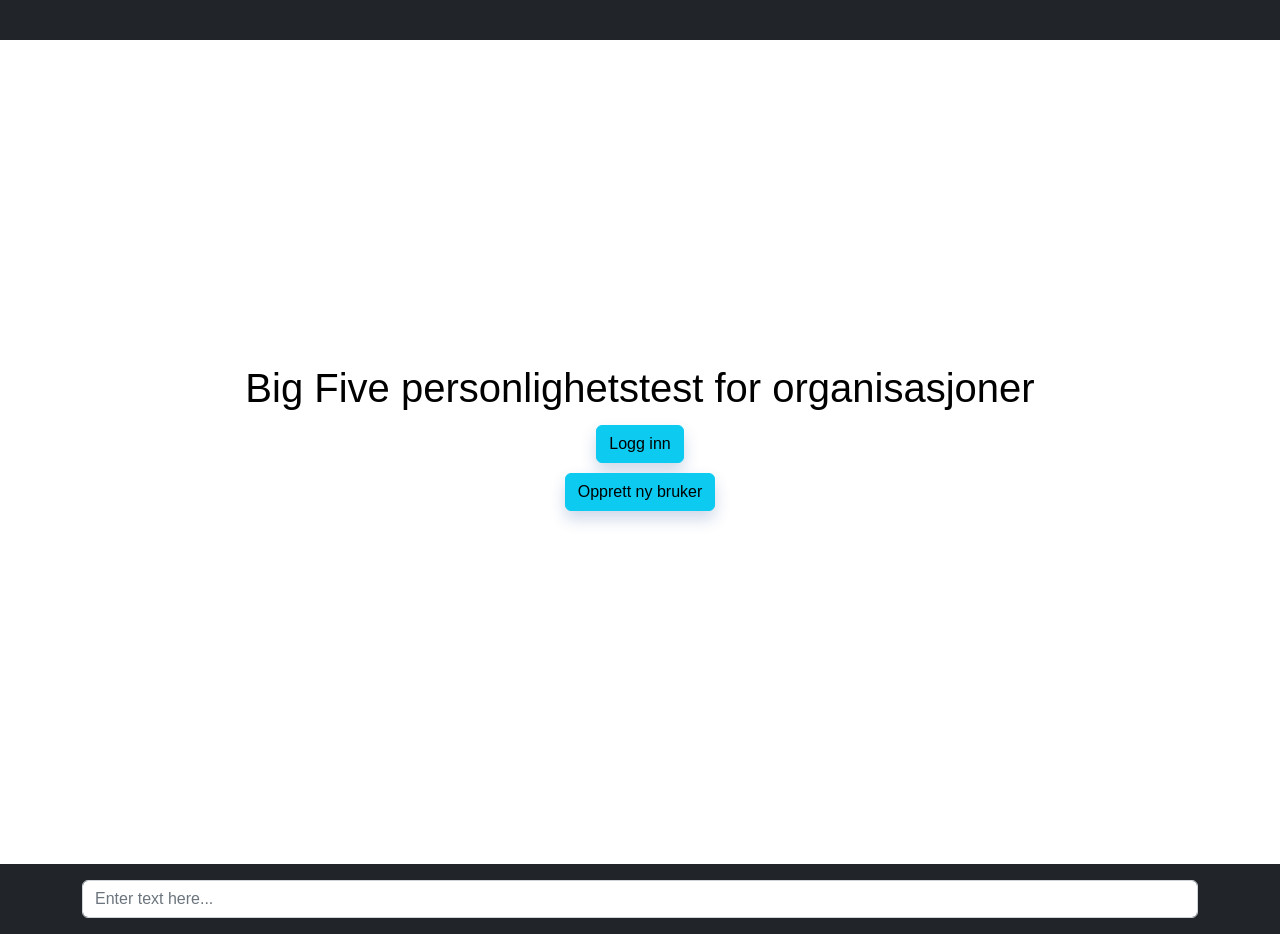
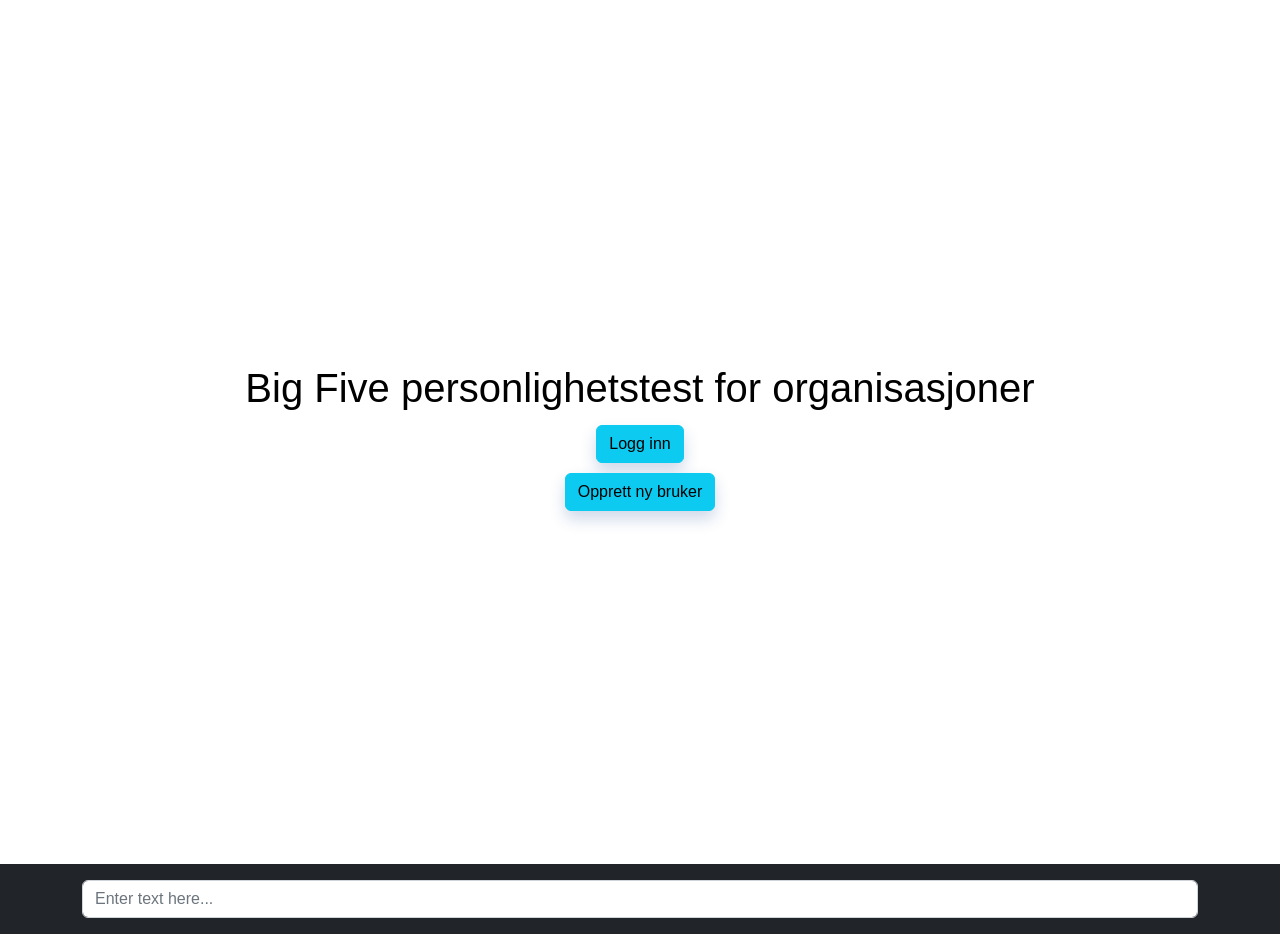
Before and after one commit to fielcool/app2000-gruppe13, a React (Create React App) app in the folder client/: page / in a window 1280 px wide. Built offline with nearby package versions, Linux system fonts and the light colour scheme.

Commit message:
modified:   client/src/Header.js

```diff
--- a/client/src/Header.js
+++ b/client/src/Header.js
@@ -1,9 +1,10 @@
 import React from 'react';
 import logo from './images/logo.svg'; // Import the image
+import 'bootstrap/dist/css/bootstrap.min.css';
 
 const Header = () => {
   return (
-    <nav className="navbar navbar-expand-lg navbar-dark bg-dark">
+    <nav className="navbar navbar-expand-lg">
       <div className="container-logo">
         <img src={logo} alt="Logo" /> {/* Use the imported image */}
       </div>
```
